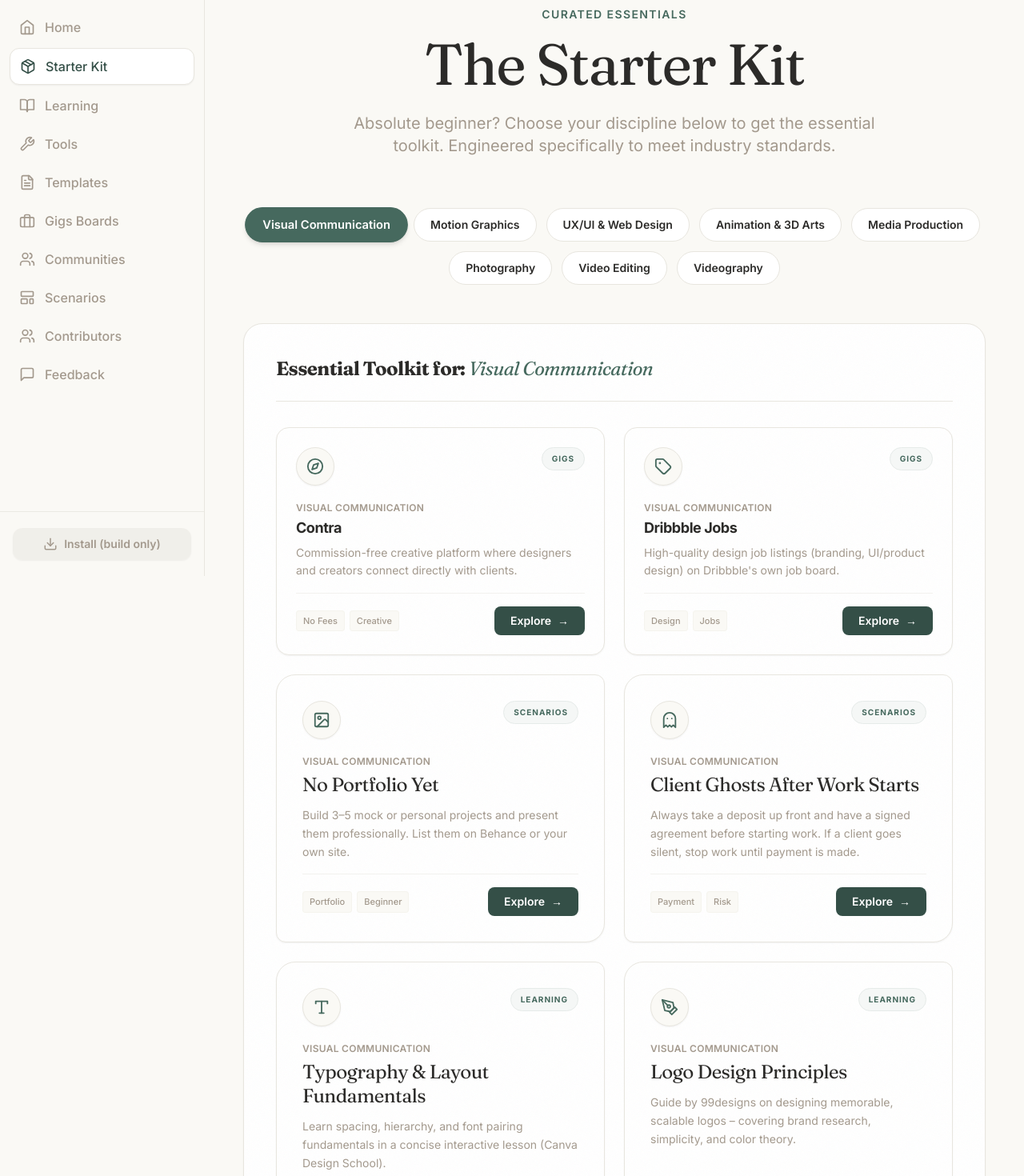
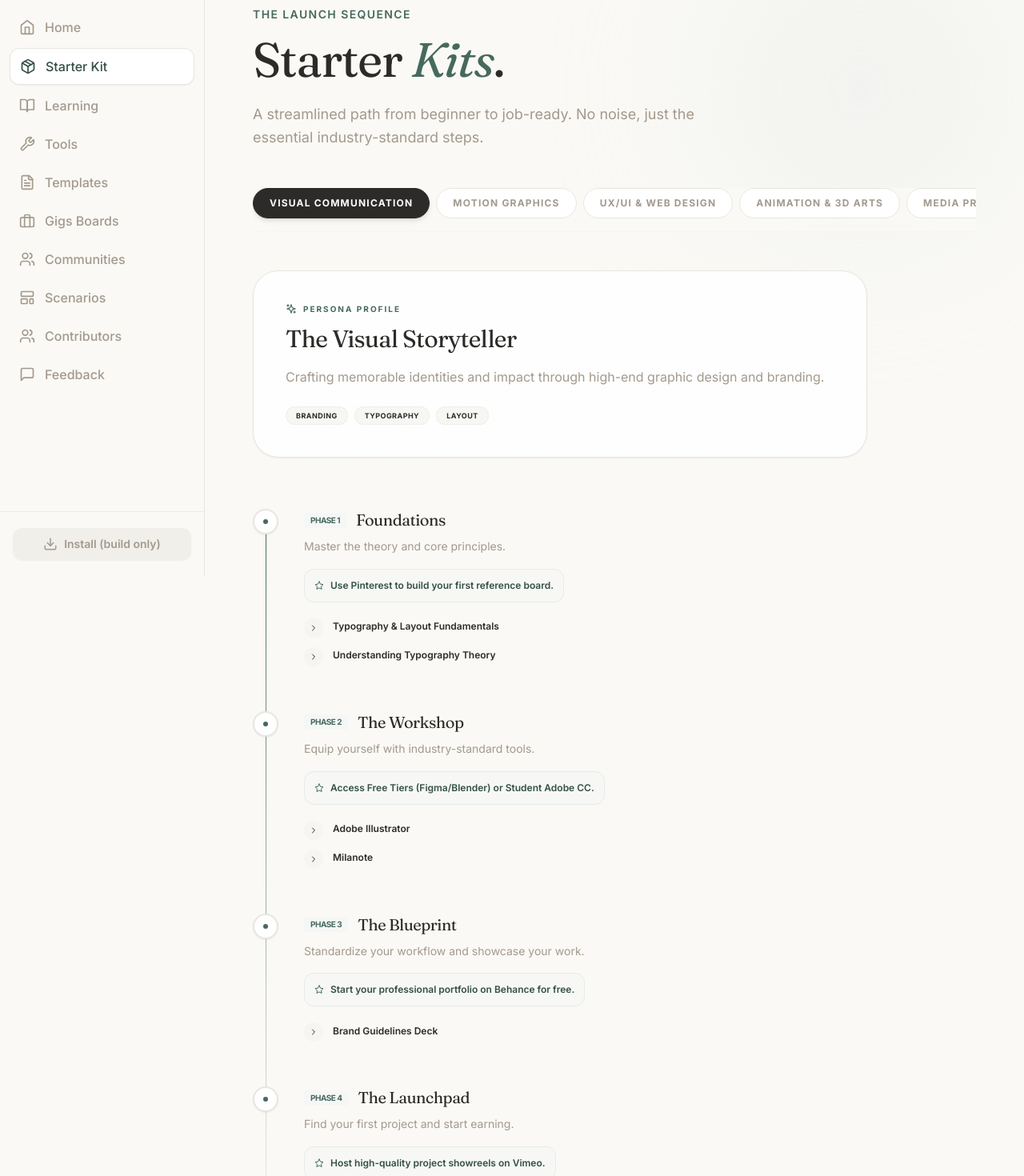
Before and after one commit to TeckTinkerere/kreatorsNest, a React (Create React App) app: page /starter-kit in a window 1280 px wide. Shown: the part 80-1550 px from the top of the page at 80% size. Built offline with nearby package versions, Linux system fonts and the light colour scheme.

Commit message:
Streamline Starter Kit roadmap and integrate high-authority industry platforms

```diff
--- a/src/pages/StarterKit.jsx
+++ b/src/pages/StarterKit.jsx
@@ -1,102 +1,311 @@
-import { useState } from "react";
+import { useState, useMemo } from "react";
 import { motion, AnimatePresence } from "framer-motion";
 import { resourceData } from "../data/resources";
 import { useRecommendations } from "../hooks/useRecommendations";
 import ResourceCard from "../components/ResourceCard";
+import { BookOpen, Wrench, FileText, Briefcase, ChevronRight, Star, Sparkles } from "lucide-react";
 
 const StarterKit = () => {
-  // Map roles directly to our resources categories
   const roles = [
-    { label: "Visual Communication", filter: "Visual Communication" },
-    { label: "Motion Graphics", filter: "Motion Graphics" },
-    { label: "UX/UI & Web Design", filter: "UX/UI & Web Design" },
-    { label: "Animation & 3D Arts", filter: "Animation & 3D Arts" },
-    { label: "Media Production", filter: "Media Production" },
-    { label: "Photography", filter: "Photography" },
-    { label: "Video Editing", filter: "Video Editing" },
-    { label: "Videography", filter: "Videography" }
+    {
+      label: "Visual Communication",
+      filter: "Visual Communication",
+      persona: "The Visual Storyteller",
+      mission: "Crafting memorable identities and impact through high-end graphic design and branding.",
+      focus: ["Branding", "Typography", "Layout"]
+    },
+    {
+      label: "Motion Graphics",
+      filter: "Motion Graphics",
+      persona: "The Kinetic Artist",
+      mission: "Bringing static designs to life through purposeful movement and cinematic timing.",
+      focus: ["After Effects", "Rhythm", "2D/3D Animation"]
+    },
+    {
+      label: "UX/UI & Web Design",
+      filter: "UX/UI & Web Design",
+      persona: "The Digital Architect",
+      mission: "Designing seamless human-computer interactions that are both beautiful and functional.",
+      focus: ["Interface Design", "Prototyping", "User Logic"]
+    },
+    {
+      label: "Animation & 3D Arts",
+      filter: "Animation & 3D Arts",
+      persona: "The World Builder",
+      mission: "Sculpting immersive 3D environments and characters from imagination to render.",
+      focus: ["Modeling", "Texturing", "Spatial Design"]
+    },
+    {
+      label: "Media Production",
+      filter: "Media Production",
+      persona: "The Multi-Hyphenate",
+      mission: "Mastering the full lifecycle of content creation, from set to post-production.",
+      focus: ["Directing", "Workflow", "Delivery"]
+    },
+    {
+      label: "Photography",
+      filter: "Photography",
+      persona: "The Light Chaser",
+      mission: "Capturing moments that define brands and stories through technical precision and soul.",
+      focus: ["Lighting", "Composition", "Retouching"]
+    },
+    {
+      label: "Video Editing",
+      filter: "Video Editing",
+      persona: "The Narrative Crafter",
+      mission: "Piecing together the puzzle of raw footage into compelling, high-impact stories.",
+      focus: ["Pacing", "Storytelling", "Color Grading"]
+    },
+    {
+      label: "Videography",
+      filter: "Videography",
+      persona: "The Cinematographer",
+      mission: "Engineering visual sequences that command attention and evoke deep emotion.",
+      focus: ["Camera Ops", "Cinematics", "Technical Gear"]
+    }
   ];
 
-  const [activeRole, setActiveRole] = useState(roles[0].filter);
+  const [activeRoleIndex, setActiveRoleIndex] = useState(0);
+  const activeRole = roles[activeRoleIndex];
   const { trackInteraction } = useRecommendations();
 
-  // Filter resources to get the starter kit for that role
-  // We showcase up to 8 top resources across different types
-  const currentResources = resourceData
-    .filter(r => r.category === activeRole)
-    .slice(0, 8);
+  const phaseResources = useMemo(() => {
+    const roleResources = resourceData.filter(r => r.category === activeRole.filter);
+    return {
+      learning: roleResources.filter(r => r.type === "Learning").slice(0, 2),
+      tools: roleResources.filter(r => r.type === "Tools").slice(0, 2),
+      templates: roleResources.filter(r => r.type === "Templates").slice(0, 2),
+      gigs: roleResources.filter(r => r.type === "Gigs").slice(0, 2)
+    };
+  }, [activeRole.filter]);
+
+  const allRoleResources = useMemo(() => {
+    return resourceData.filter(r => r.category === activeRole.filter);
+  }, [activeRole.filter]);
+
+  const containerVariants = {
+    hidden: { opacity: 0 },
+    visible: { opacity: 1, transition: { staggerChildren: 0.1 } }
+  };
+
+  const itemVariants = {
+    hidden: { opacity: 0, y: 20 },
+    visible: { opacity: 1, y: 0, transition: { duration: 0.6, ease: [0.16, 1, 0.3, 1] } }
+  };
+
+  const phases = [
+    {
+      id: 'foundations',
+      title: 'Foundations',
+      icon: BookOpen,
+      color: 'text-blue-600',
+      bg: 'bg-blue-50',
+      resources: phaseResources.learning,
+      perk: "Use Pinterest to build your first reference board.",
+      desc: 'Master the theory and core principles.'
+    },
+    {
+      id: 'workshop',
+      title: 'The Workshop',
+      icon: Wrench,
+      color: 'text-purple-600',
+      bg: 'bg-purple-50',
+      resources: phaseResources.tools,
+      perk: "Access Free Tiers (Figma/Blender) or Student Adobe CC.",
+      desc: 'Equip yourself with industry-standard tools.'
+    },
+    {
+      id: 'blueprint',
+      title: 'The Blueprint',
+      icon: FileText,
+      color: 'text-emerald-600',
+      bg: 'bg-emerald-50',
+      resources: phaseResources.templates,
+      perk: "Start your professional portfolio on Behance for free.",
+      desc: 'Standardize your workflow and showcase your work.'
+    },
+    {
+      id: 'launchpad',
+      title: 'The Launchpad',
+      icon: Briefcase,
+      color: 'text-orange-600',
+      bg: 'bg-orange-50',
+      resources: phaseResources.gigs,
+      perk: "Host high-quality project showreels on Vimeo.",
+      desc: 'Find your first project and start earning.'
+    }
+  ];
 
   return (
     <motion.div
-      initial={{ opacity: 0 }}
-      animate={{ opacity: 1 }}
-      className="p-4 md:p-8 lg:p-12 max-w-[1400px] mx-auto space-y-12"
+      variants={containerVariants}
+      initial="hidden"
+      animate="visible"
+      className="p-4 md:p-8 lg:p-12 max-w-[1000px] mx-auto min-h-screen relative"
     >
-      <div className="text-center mt-10 mb-16">
+      <div className="absolute top-0 right-0 w-96 h-96 bg-primary-100 rounded-full blur-[100px] -z-10 opacity-40"></div>
+
+      {/* Header Section */}
+      <motion.div variants={itemVariants} className="text-center md:text-left mb-12 pt-10">
         <p className="text-sm font-semibold tracking-widest text-primary-600 uppercase mb-4">
-          Curated Essentials
+          The Launch Sequence
         </p>
-        <h1 className="text-4xl md:text-5xl lg:text-7xl font-serif text-organic-charcoal mb-6 leading-tight tracking-tight">
-          The Starter Kit
+        <h1 className="text-4xl md:text-5xl lg:text-6xl font-serif text-organic-charcoal mb-6 leading-tight tracking-tight">
+          Starter <span className="italic text-primary-600">Kits</span>.
         </h1>
-        <p className="text-lg md:text-xl text-organic-clay max-w-2xl mx-auto leading-relaxed">
-          Absolute beginner? Choose your discipline below to get the essential toolkit. Engineered specifically to meet industry standards.
+        <p className="text-lg text-organic-clay max-w-xl leading-relaxed">
+          A streamlined path from beginner to job-ready. No noise, just the essential industry-standard steps.
         </p>
-      </div>
+      </motion.div>
 
-      <div className="flex flex-wrap justify-center gap-3 mb-10">
-        {roles.map(role => {
-          const isActive = activeRole === role.filter;
+      {/* Role Selector Tabs */}
+      <motion.div variants={itemVariants} className="flex overflow-x-auto hide-scrollbar gap-2 mb-12 pb-4 -mx-4 px-4 md:mx-0 md:px-0 sticky top-0 bg-surface/80 backdrop-blur-md z-40 border-b border-organic-stone/20">
+        {roles.map((role, idx) => {
+          const isActive = activeRoleIndex === idx;
           return (
             <button
               key={role.label}
-              onClick={() => setActiveRole(role.filter)}
-              className={`px-5 py-2.5 rounded-full text-sm font-semibold transition-all duration-300 border ${
+              onClick={() => setActiveRoleIndex(idx)}
+              className={`whitespace-nowrap px-5 py-2.5 rounded-full text-[10px] md:text-xs font-bold uppercase tracking-widest transition-all duration-300 border ${
                 isActive
-                ? "bg-primary-600 text-white border-primary-600 shadow-md transform scale-105"
-                : "bg-white text-organic-charcoal border-organic-stone hover:bg-primary-50"
+                  ? "bg-organic-charcoal text-white border-organic-charcoal shadow-md"
+                  : "bg-white text-organic-clay border-organic-stone hover:bg-organic-stone/20"
               }`}
             >
               {role.label}
             </button>
           );
         })}
-      </div>
-
-      <div className="bg-white rounded-3xl p-6 md:p-10 shadow-sm border border-organic-stone relative overflow-hidden min-h-[400px]">
-        {/* Subtle background noise */}
-        <div className="absolute inset-0 noise-bg z-0 opacity-20 pointer-events-none"></div>
-
-        <div className="relative z-10">
-          <h2 className="text-2xl font-serif font-bold mb-8 text-organic-charcoal border-b border-organic-stone pb-6">
-            Essential Toolkit for: <span className="text-primary-600 italic font-normal">{activeRole}</span>
-          </h2>
+      </motion.div>
 
       <AnimatePresence mode="wait">
         <motion.div
-              key={activeRole}
+          key={activeRole.filter}
           initial={{ opacity: 0, y: 10 }}
           animate={{ opacity: 1, y: 0 }}
           exit={{ opacity: 0, y: -10 }}
           transition={{ duration: 0.3 }}
+          className="space-y-16"
         >
-              {currentResources.length > 0 ? (
+          {/* Persona Highlight - Narrow Layout */}
+          <section className="bg-white rounded-[32px] p-6 md:p-10 border border-organic-stone shadow-sm relative overflow-hidden max-w-3xl">
+            <div className="absolute inset-0 noise-bg opacity-20 pointer-events-none"></div>
+            <div className="relative z-10">
+              <div className="flex items-center gap-2 text-primary-600 mb-3">
+                <Sparkles size={14} />
+                <span className="text-[10px] font-bold uppercase tracking-[0.2em]">Persona Profile</span>
+              </div>
+              <h2 className="text-2xl md:text-3xl font-serif text-organic-charcoal mb-4">
+                {activeRole.persona}
+              </h2>
+              <p className="text-base text-organic-clay font-light leading-relaxed mb-6">
+                {activeRole.mission}
+              </p>
+              <div className="flex flex-wrap gap-2">
+                {activeRole.focus.map(tag => (
+                  <span key={tag} className="px-3 py-1 rounded-full bg-organic-stone/30 text-organic-charcoal text-[9px] font-bold uppercase tracking-wider border border-organic-stone/50">
+                    {tag}
+                  </span>
+                ))}
+              </div>
+            </div>
+          </section>
+
+          {/* Vertical Journey Roadmap - Streamlined Single Column */}
+          <section className="max-w-2xl">
+            <div className="space-y-10 relative">
+              {/* Vertical Connector Line */}
+              <div className="absolute left-4 top-4 bottom-4 w-px bg-gradient-to-b from-primary-600 to-organic-stone/30"></div>
+
+              {phases.map((phase, idx) => (
+                <div key={phase.id} className="flex gap-8 relative group">
+                  {/* Timeline Marker */}
+                  <div className="w-8 h-8 rounded-full bg-white border-2 border-organic-stone z-10 flex items-center justify-center group-hover:border-primary-600 transition-colors shadow-sm shrink-0">
+                    <div className="w-1.5 h-1.5 rounded-full bg-primary-600"></div>
+                  </div>
+
+                  {/* Content Area */}
+                  <div className="pb-4">
+                    <div className="flex items-center gap-3 mb-2">
+                      <span className="text-[10px] font-bold text-primary-600 bg-primary-50 px-2 py-0.5 rounded tracking-tighter">PHASE {idx + 1}</span>
+                      <h4 className="text-lg md:text-xl font-serif text-organic-charcoal">{phase.title}</h4>
+                    </div>
+
+                    <p className="text-sm text-organic-clay mb-4 font-light leading-relaxed">
+                      {phase.desc}
+                    </p>
+
+                    {/* Launch Perk - Balanced focus */}
+                    <div className="bg-primary-50/50 border border-primary-100 rounded-xl p-3 mb-5 inline-flex items-center gap-2">
+                      <Star size={12} className="text-primary-600" />
+                      <span className="text-[10px] md:text-xs font-semibold text-primary-700">{phase.perk}</span>
+                    </div>
+
+                    <div className="flex flex-col gap-3">
+                      {phase.resources.map(res => (
+                        <a
+                          key={res.id}
+                          href={res.link}
+                          target="_blank"
+                          rel="noopener noreferrer"
+                          onClick={() => trackInteraction(res.category)}
+                          className="flex items-center gap-3 text-xs font-semibold text-organic-charcoal hover:text-primary-600 transition-colors group/link"
+                        >
+                          <div className="w-6 h-6 rounded-full bg-organic-stone/20 flex items-center justify-center group-hover/link:bg-primary-50 transition-colors">
+                            <ChevronRight size={12} className="group-hover/link:translate-x-0.5 transition-transform" />
+                          </div>
+                          <span className="border-b border-transparent group-hover/link:border-primary-600 pb-0.5">{res.title}</span>
+                        </a>
+                      ))}
+                    </div>
+                  </div>
+                </div>
+              ))}
+            </div>
+          </section>
+
+          {/* Extended Directory Section */}
+          <section className="pt-20 border-t border-organic-stone/30">
+            <div className="flex flex-col md:flex-row md:items-end justify-between mb-10 gap-4">
+              <div>
+                <h3 className="text-2xl md:text-3xl font-serif text-organic-charcoal mb-2">Extended Directory</h3>
+                <p className="text-sm text-organic-clay">The complete curated toolkit for {activeRole.filter}.</p>
+              </div>
+              <div className="text-[10px] font-bold uppercase tracking-widest text-organic-clay px-3 py-1 bg-organic-stone/20 rounded-full border border-organic-stone/40">
+                {allRoleResources.length} Resources
+              </div>
+            </div>
+
             <div className="grid grid-cols-[repeat(auto-fill,minmax(280px,1fr))] gap-6">
-                  {currentResources.map(resource => (
+              {allRoleResources.map(resource => (
                 <ResourceCard key={resource.id} resource={resource} onInteract={trackInteraction} />
               ))}
             </div>
-              ) : (
-                <div className="text-center py-24 bg-organic-cream rounded-2xl border border-organic-stone">
-                  <span className="text-5xl block mb-4">🌱</span>
-                  <h3 className="text-2xl font-serif font-bold text-organic-charcoal">We are curating this kit!</h3>
-                  <p className="text-organic-clay mt-2">Check back later for fresh tools tailored to your role.</p>
-                </div>
-              )}
+          </section>
         </motion.div>
       </AnimatePresence>
+
+      {/* Footer CTA */}
+      <motion.div
+        variants={itemVariants}
+        className="mt-40 mb-20 p-10 md:p-20 bg-organic-charcoal rounded-[32px] text-center relative overflow-hidden"
+      >
+        <div className="absolute inset-0 noise-bg opacity-10"></div>
+        <div className="relative z-10">
+          <h2 className="text-3xl md:text-5xl font-serif text-white mb-6 leading-tight">
+            The Nest is <span className="italic text-primary-400">Your</span> Workshop.
+          </h2>
+          <p className="text-organic-sand text-base md:text-lg mb-10 max-w-xl mx-auto font-light leading-relaxed">
+            Every professional was once a beginner. Start with the Foundations, build your Workshop, and launch your career today.
+          </p>
+          <a
+            href="mailto:hello@kreatornest.com"
+            className="inline-flex items-center gap-2 px-10 py-4 bg-white text-organic-charcoal rounded-full font-bold text-base hover:bg-primary-50 transition-all shadow-xl shadow-white/5"
+          >
+            <span>Apply to Contribute</span>
+          </a>
         </div>
-      </div>
+      </motion.div>
     </motion.div>
   );
 };
```
Also changed, not shown: 2 other files (tests, documents, lock files or other folders). Lines whose indentation alone changed are shown as unchanged.
